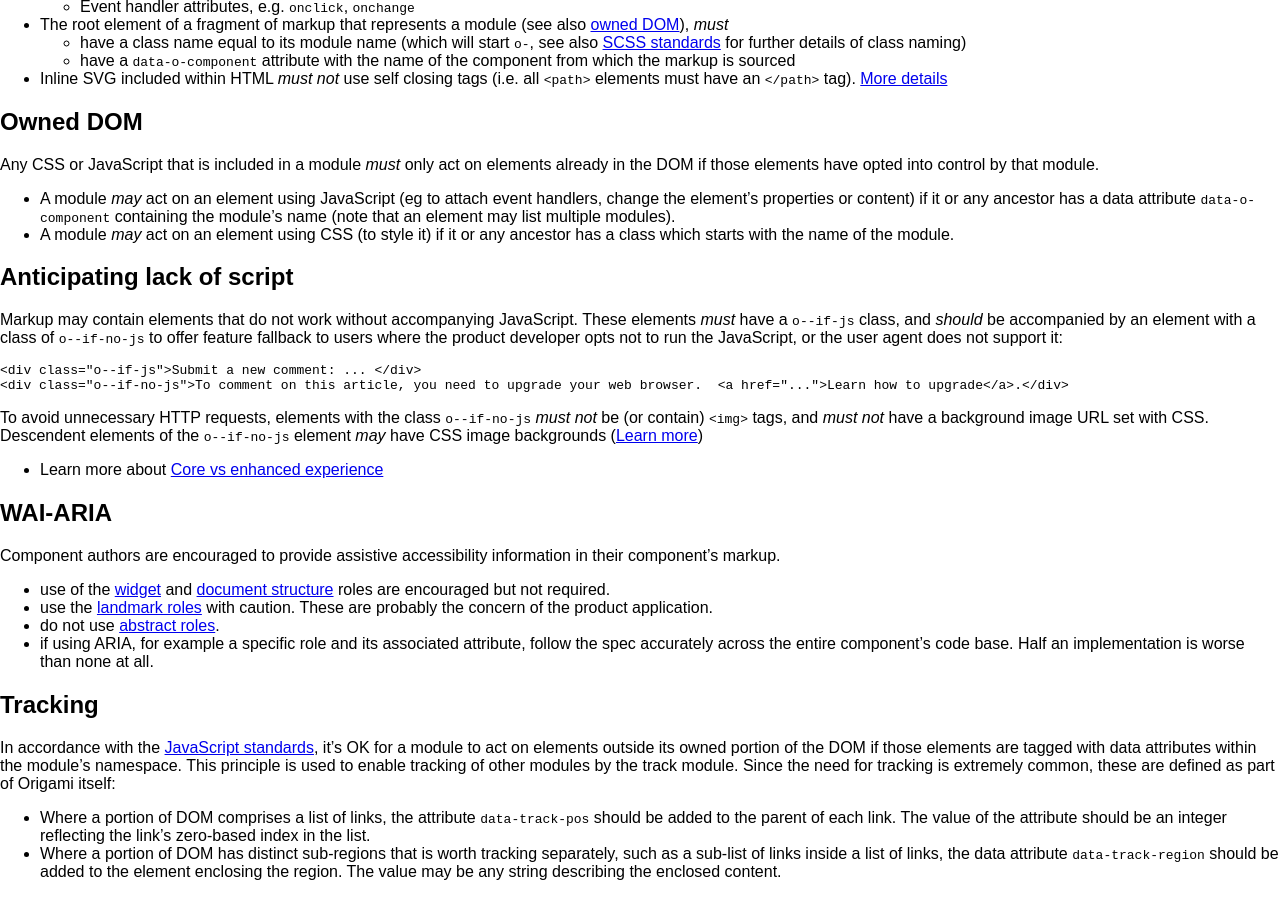
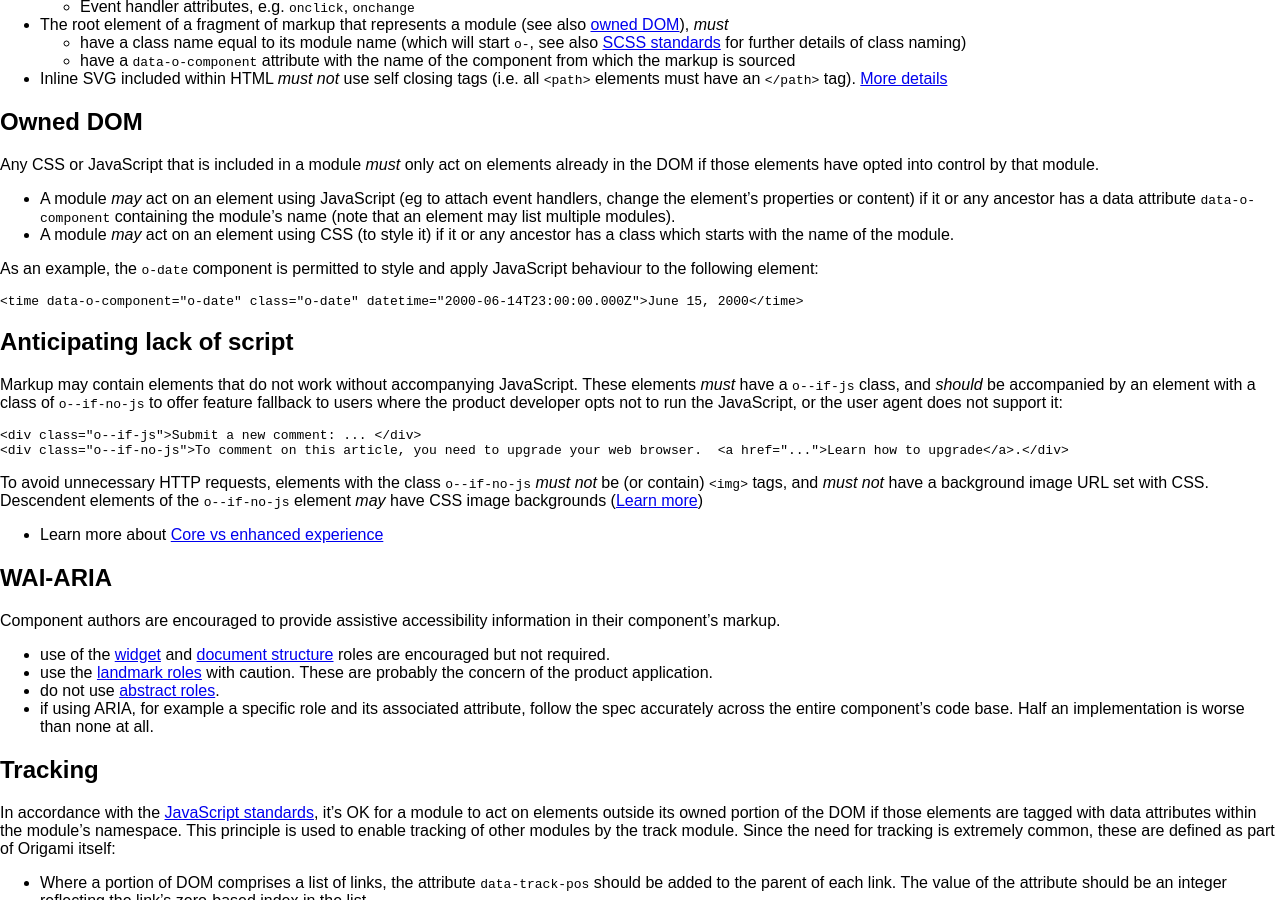
Before and after one commit to Financial-Times/ft-origami, a Jekyll site: the page built from docs/syntax/html.md, in a window 1280 px wide and 900 px high, scrolled down 1244 px. Built offline with Jekyll 4.4.1, drawn with Linux system fonts in a browser that asks for light colours; comment, search, counter and statistics services are not loaded; a style sheet for code colours, icons or effects is not loaded.

Commit message:
Add example

```diff
--- a/docs/syntax/html.md
+++ b/docs/syntax/html.md
@@ -55,6 +55,10 @@ Any CSS or JavaScript that is included in a module *must* only act on elements a
 * A module *may* act on an element using JavaScript (eg to attach event handlers, change the element's properties or content) if it or any ancestor has a data attribute `data-o-component` containing the module's name (note that an element may list multiple modules).
 * A module *may* act on an element using CSS (to style it) if it or any ancestor has a class which starts with the name of the module.
 
+As an example, the `o-date` component is permitted to style and apply JavaScript behaviour to the following element:
+
+	<time data-o-component="o-date" class="o-date" datetime="2000-06-14T23:00:00.000Z">June 15, 2000</time>
+
 
 ## Anticipating lack of script
 
```
